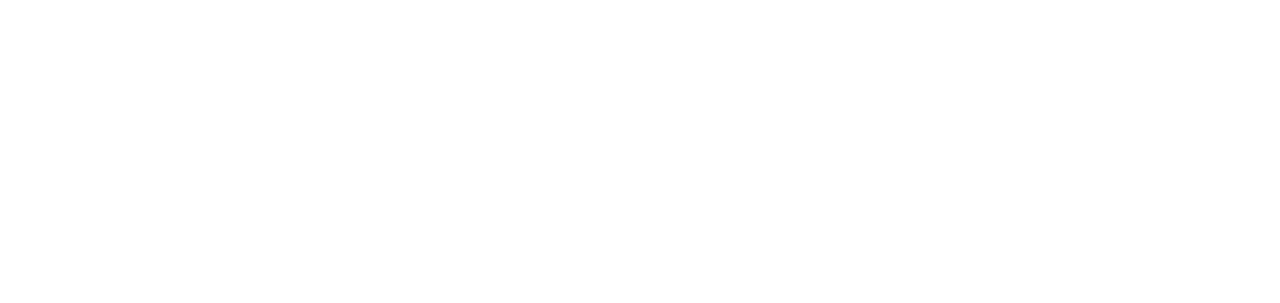
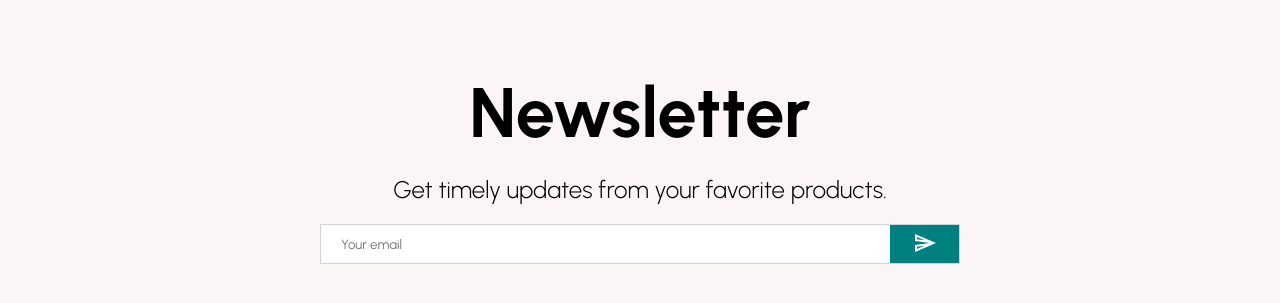
Before and after one commit to danushkapathirana/shop-app, a React (Create React App) app: page / in a window 1280 px wide. Shown: the part 2329-2632 px from the top of the page. Before the commit the page ends 2256 px from the top, so only its background shows below. Built offline with nearby package versions, Linux system fonts and the light colour scheme.

Commit message:
develop home page: Newsletter section

```diff
--- /dev/null
+++ b/src/components/Newsletter.js
@@ -0,0 +1,63 @@
+import React from "react"
+
+import styled from "styled-components"
+import SendOutlinedIcon from '@mui/icons-material/SendOutlined'
+
+const Container = styled.div`
+    height: 60vh;
+    background-color: #fcf5f5;
+    display: flex;
+    align-items: center;
+    justify-content: center;
+    flex-direction: column;
+`
+
+const Title = styled.h1`
+    font-size: 70px;
+    margin-bottom: 20px;
+`
+
+const Description = styled.div`
+    font-size: 24px;
+    font-weight: 300;
+    margin-bottom: 20px;
+`
+
+const InputContainer = styled.div`
+    width: 50%;
+    height: 40px;
+    background-color: white;
+    display: flex;
+    justify-content: space-between;
+    border: 1px solid lightgray;
+`
+
+const Input = styled.input`
+    border: none;
+    flex: 8;
+    padding-left: 20px;
+`
+
+const Button = styled.button`
+    flex: 1;
+    border: none;
+    background-color: teal;
+    color: white;
+`
+
+const Newsletter = () => {
+    return(
+        <Container>
+            <Title>Newsletter</Title>
+            <Description>Get timely updates from your favorite products.</Description>
+            <InputContainer>
+                <Input placeholder="Your email" />
+                <Button>
+                    <SendOutlinedIcon />
+                </Button>
+            </InputContainer>
+        </Container>
+    )
+}
+
+export default Newsletter
--- a/src/pages/Home.js
+++ b/src/pages/Home.js
@@ -5,6 +5,7 @@
 import Slider from "../components/Slider"
 import Categories from "../components/Categories"
 import Products from "../components/Products"
+import Newsletter from "../components/Newsletter"
 
 const Home = () => {
     return(
@@ -14,6 +15,7 @@
             <Slider />
             <Categories />
             <Products />
+            <Newsletter />
         </Fragment>
     )
 }
```
